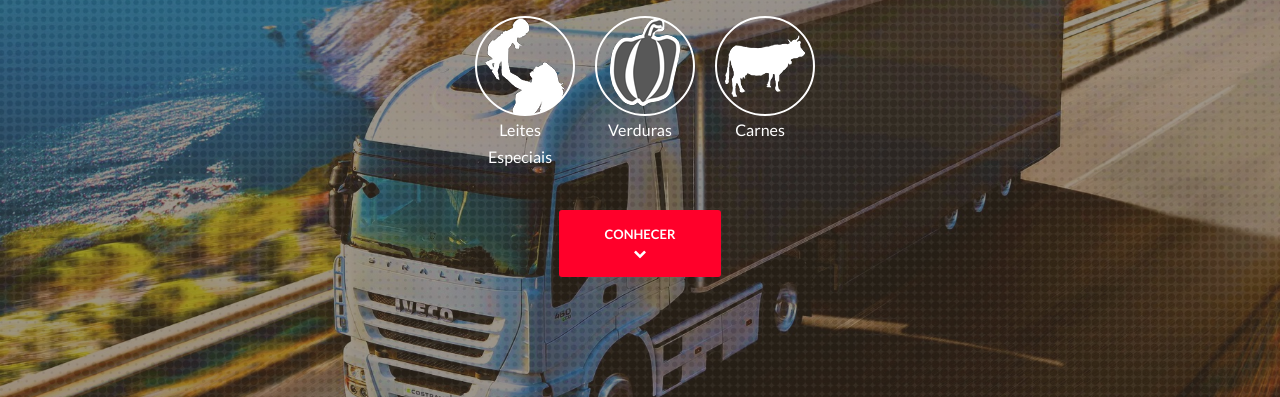
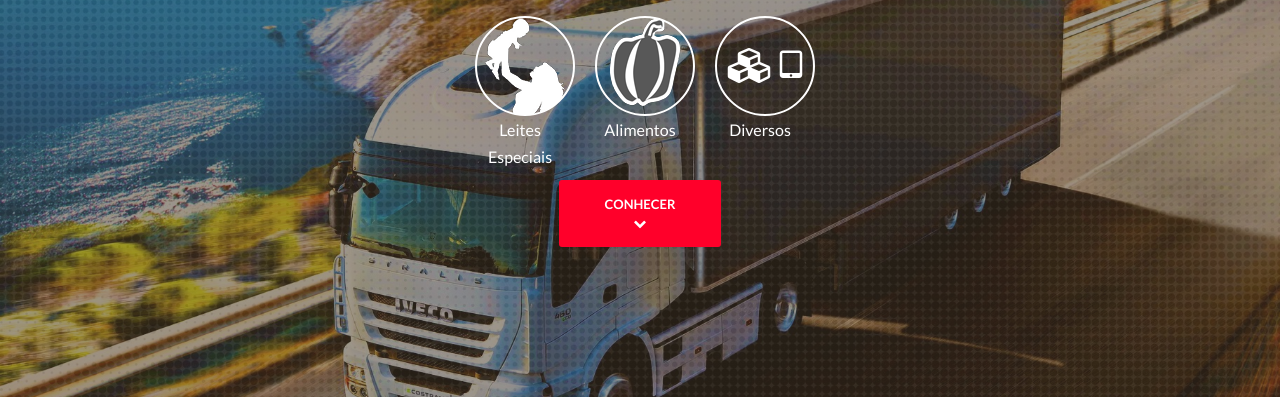
Before and after one commit to NathanReuter/Bruthan-WebSite, a plain HTML site: page index.html in a window 1280 px wide. Shown: the part 403-800 px from the top of the page. Drawn offline with Linux system fonts and the light colour scheme; files whose address does not match are found by name.

Commit message:
Few changes

```diff
--- a/assets/css/style.css
+++ b/assets/css/style.css
@@ -1102,8 +1102,15 @@ blockquote:after {
     background: url('/assets/imgs/vegetables.png') no-repeat top center;
 }
 .static-header-meat {
-    background: url('/assets/imgs/meat.png') no-repeat center center;
-}
+/*    background: url('/assets/imgs/meat.png') no-repeat center center;*/
+    font-size: 35px;
+}
+
+.static-header-meat i {
+/*    background: url('/assets/imgs/meat.png') no-repeat center center;*/
+    margin-top: 30px
+}
+
 .text-heading {
     position: relative;
     width: 100%;
--- a/index.html
+++ b/index.html
@@ -18,8 +18,6 @@
     <link rel="stylesheet" href="assets/css/animate.css" type="text/css" media="all" />
     <link rel="stylesheet" href="assets/css/toastr.min.css" type="text/css" media="all" />
     <link rel="stylesheet" href="assets/css/style.css" type="text/css" media="all" />
-
-
 </head>
 
 <body id="landing-page">
@@ -81,19 +79,19 @@
                             </div>
                             <div class="col-sm-4 static-header-imagesBox">
                                 <div class="static-header-vegetales static-header-ball"></div>
-                                <p>Verduras</p>
+                                <p>Alimentos</p>
                             </div>
                             <div class="col-sm-4 static-header-imagesBox">
-                                <div class="static-header-meat static-header-ball"></div>
-                                <p>Carnes</p>
+                                <div class="static-header-meat static-header-ball">
+                                    <i class="fa fa-cubes"></i>
+                                    <i class="fa fa-tablet"></i>
+                                </div>
+                                <p>Diversos</p>
                             </div>
                         </div>
                 </div>
-                <ul class="list-inline">
-                    <li>
-                        <a href="#about" class="btn btn-primary animated hiding" data-animation="bounceIn" data-delay="700" style="background: #FF002A;">Conhecer <br><i class="fa fa-chevron-down"></i></a>
-                    </li>
-                </ul>
+                <a href="#about" class="btn btn-primary animated hiding" data-animation="bounceIn" data-delay="700" style="background: #FF002A;">Conhecer <br><i class="fa fa-chevron-down"></i></a>
+
             </div>
         </div>
     </div>
```
